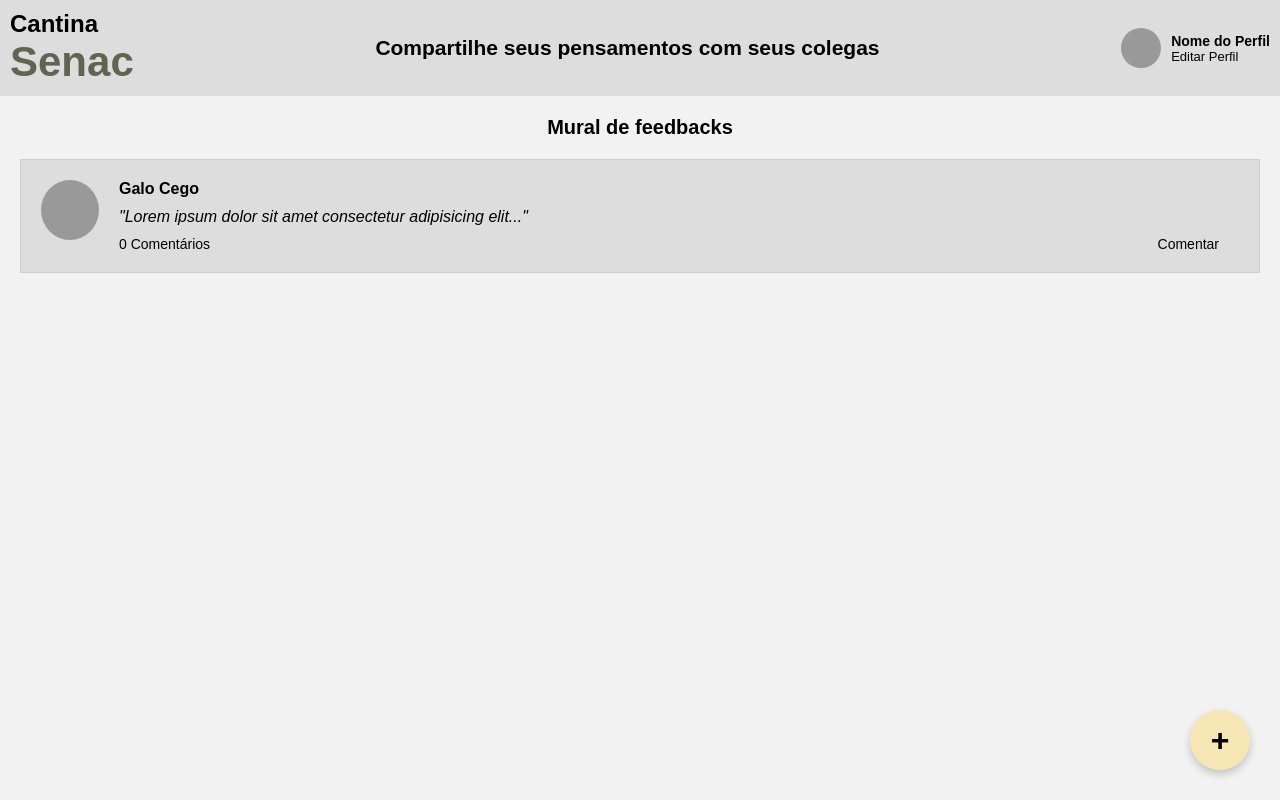
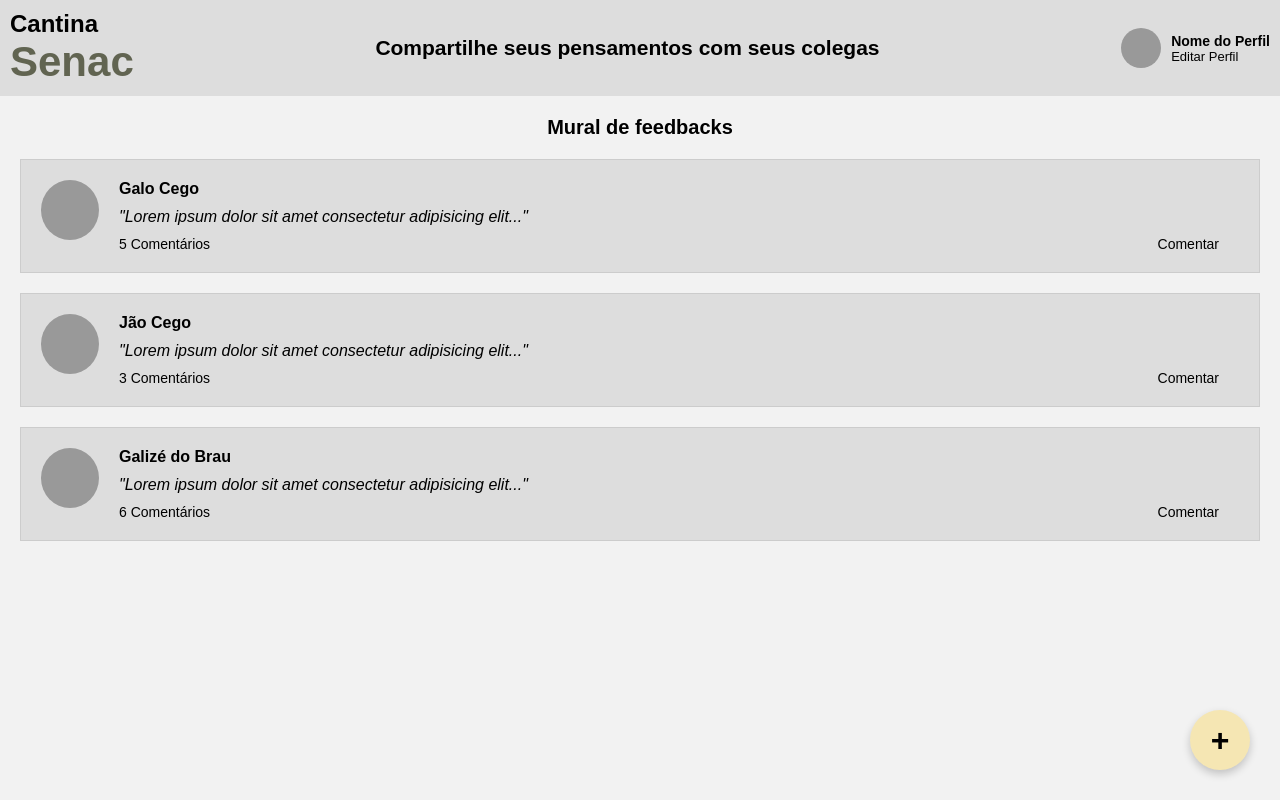
Before and after one commit to prof-lucas-senac/cantina-senac-2025-front, an Angular app: page /feedbacks in a window 1280 px wide. Built offline with nearby package versions, Linux system fonts and the light colour scheme.

Commit message:
feat(feedbacks): ajustes em exibição dinâmica com *ngFor e melhorias nos componentes

```diff
--- a/src/app/components/feedbacks/card-feedback/card-feedback.component.ts
+++ b/src/app/components/feedbacks/card-feedback/card-feedback.component.ts
@@ -1,5 +1,6 @@
-import { Component } from '@angular/core';
+import { Component, Input } from '@angular/core';
 import { Feedback } from './feedback';
+
 
 @Component({
   selector: 'app-card-feedback',
@@ -9,9 +10,10 @@ import { Feedback } from './feedback';
   styleUrl: './card-feedback.component.css'
 })
 export class CardFeedbackComponent {
+  @Input()
   feedback : Feedback = {
-    nomeUsuario:  "Galo Cego",
-    descricao : "Lorem ipsum dolor sit amet consectetur adipisicing elit...",
+    nomeUsuario:  "",
+    descricao : "",
     numComentarios : 0,
   }
 }
--- a/src/app/components/feedbacks/feedbacks.component.html
+++ b/src/app/components/feedbacks/feedbacks.component.html
@@ -25,4 +25,7 @@
   <button class="botao-adicionar" aria-label="Adicionar novo feedback">+</button>
 </aside>
 
-<app-card-feedback></app-card-feedback>
+
+<div *ngFor="let feedback of feedbacks">
+  <app-card-feedback [feedback] = "feedback"></app-card-feedback>
+</div>
--- a/src/app/components/feedbacks/feedbacks.component.ts
+++ b/src/app/components/feedbacks/feedbacks.component.ts
@@ -1,13 +1,32 @@
 import { Component } from '@angular/core';
 import { CardFeedbackComponent } from './card-feedback/card-feedback.component';
+import { Feedback } from './card-feedback/feedback';
+import { NgFor } from '../../../../node_modules/@angular/common/';
 
 @Component({
   selector: 'app-feedbacks',
   standalone: true,
-  imports: [CardFeedbackComponent],
+  imports: [CardFeedbackComponent, NgFor],
   templateUrl: './feedbacks.component.html',
   styleUrl: './feedbacks.component.css'
 })
 export class FeedbacksComponent {
-
+  feedbacks : Feedback [] = [
+    {
+    nomeUsuario:  "Galo Cego " ,
+    descricao : "Lorem ipsum dolor sit amet consectetur adipisicing elit...",
+    numComentarios : 5,
+  } ,
+  {
+    nomeUsuario:  "Jão Cego",
+    descricao : "Lorem ipsum dolor sit amet consectetur adipisicing elit...",
+    numComentarios : 3,
+  }
+   ,
+  {
+    nomeUsuario:  "Galizé do Brau",
+    descricao : "Lorem ipsum dolor sit amet consectetur adipisicing elit...",
+    numComentarios : 6,
+  }
+  ];
 }
```
Also changed, not shown: 1 other file (tests, documents, lock files or other folders).
